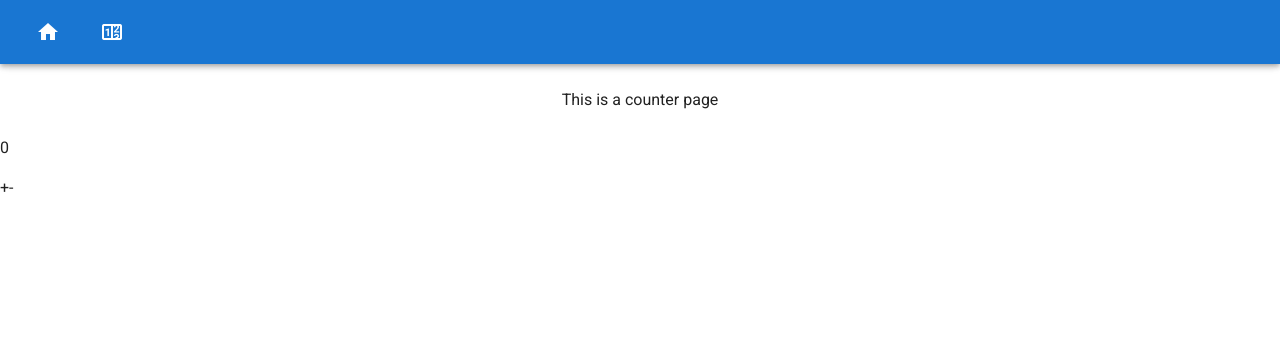
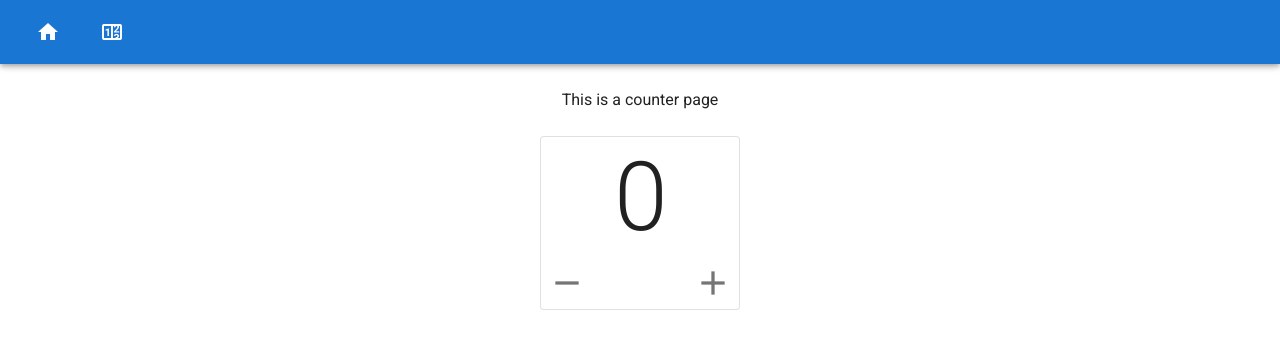
Before and after one commit to arakawamoriyuki/vue-nuxt-handson, a Vue app: page /counter in a window 1280 px wide. Shown: the top 348 px of the page. Built offline with nearby package versions, Linux system fonts and the light colour scheme.

Commit message:
カウンターデザイン調整した

```diff
--- a/src/components/HandCounter.vue
+++ b/src/components/HandCounter.vue
@@ -1,14 +1,24 @@
 <template>
-  <v-responsive
-    class="overflow-y-auto"
-    max-height="400"
+  <v-card
+    class="mx-auto"
+    max-width="200"
+    outlined
   >
-    <p>{{ count }}</p>
-    <p>
-      <button @click="increment">+</button>
-      <button @click="decrement">-</button>
-    </p>
-  </v-responsive>
+    <v-list-item three-line>
+      <v-list-item-content>
+        <div class="text-center text-h1">{{ count }}</div>
+      </v-list-item-content>
+    </v-list-item>
+    <v-card-actions>
+      <v-btn icon @click="decrement">
+        <v-icon x-large>mdi-minus</v-icon>
+      </v-btn>
+      <v-spacer></v-spacer>
+      <v-btn icon @click="increment">
+        <v-icon x-large>mdi-plus</v-icon>
+      </v-btn>
+    </v-card-actions>
+  </v-card>
 </template>
 
 <script>
```
